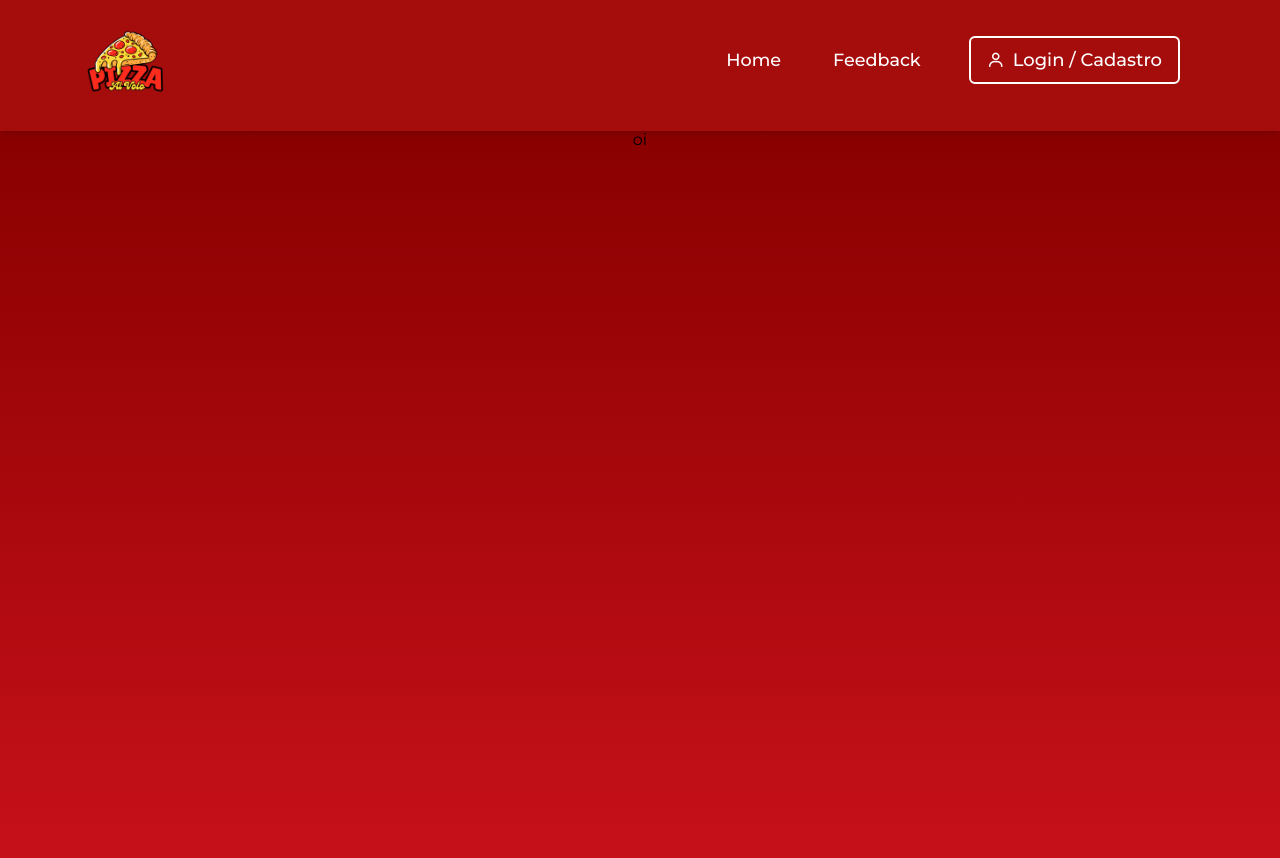
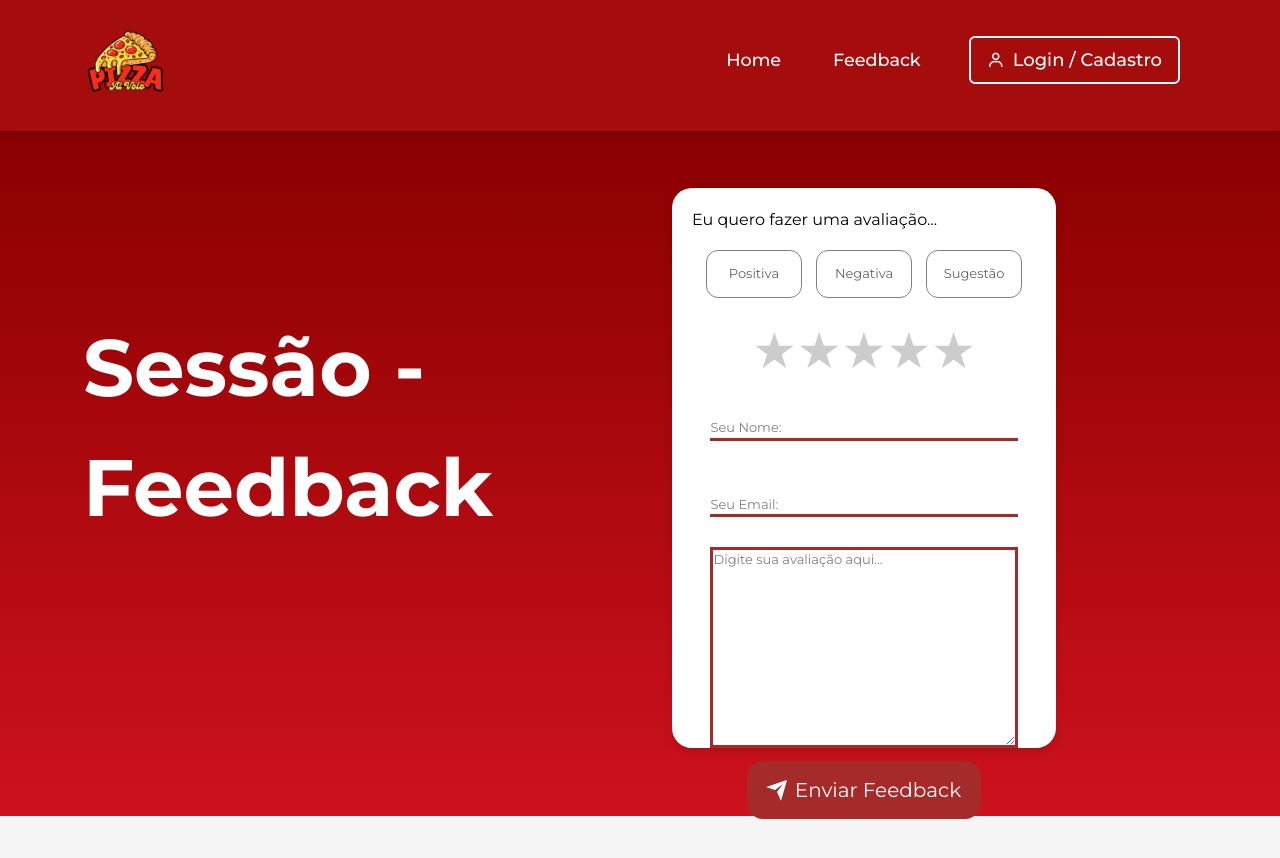
Before and after one commit to garciamanda/pizzaria-fullstack, a React (Vite) app in the folder client/: page /feedback in a window 1280 px wide. Shown: the top 858 px of the page. Built offline with nearby package versions, Linux system fonts and the light colour scheme.

Commit message:
parte 1: feedback

```diff
--- a/client/src/pages/Feedback/index.css
+++ b/client/src/pages/Feedback/index.css
@@ -1,3 +1,126 @@
 .feedback {
   background: linear-gradient(to bottom, #890000, #cd121c);
 }
+
+.btn_feedback {
+  font-size: 13px;
+  margin-top: 18px;
+  width: 28%;
+  height: 6vh;
+  border: 1px solid grey;
+  border-radius: 12px;
+  color: rgb(100, 98, 98);
+  text-align: center;
+  word-wrap: break-word;
+  white-space: normal;
+}
+
+.btn_feedback:hover {
+  color: white;
+  font-size: 16px;
+  background-color: #a72020;
+  transform: translateY(-2px);
+  box-shadow: 0 6px 12px rgba(0, 0, 0, 0.2);
+  transition-duration: 0.3s;
+  transform: translateY(-2px);
+  box-shadow: 0 6px 12px rgba(0, 0, 0, 0.2);
+  transition-duration: 0.3s;
+}
+
+.btn_active {
+  background-color: #a72020;
+  color: white;
+  transform: translateY(0);
+  box-shadow: 0 4px 8px rgba(0, 0, 0, 0.2);
+  font-size: 18px;
+}
+
+.star {
+  font-size: 50px;
+  color: #ccc;
+  transition: color 0.2s ease;
+}
+.star:hover {
+  color: gold;
+}
+.star.selected {
+  color: gold;
+}
+
+.caixafeedback:hover {
+  transform: translateY(-5px);
+  box-shadow: 0 6px 12px rgba(0, 0, 0, 0.2);
+}
+
+form {
+  display: flex;
+  flex-flow: column wrap;
+  justify-content: center;
+  align-items: center;
+
+}
+
+#nome,
+#email,
+#areatexto {
+  width: 24vw;
+  margin-top: 30px;
+  font-size: 13px;
+}
+
+#nome,
+#email {
+  border: none;
+  border-bottom: 3px solid brown;
+  outline: none;
+}
+
+#areatexto {
+  border: 3px solid brown;
+}
+
+/* Botão Enviar */
+#botaoenviar {
+  height: 13vh;
+  display: flex;
+  justify-content: center;
+  align-items: center;
+
+}
+/* From Uiverse.io by adamgiebl */
+#enviar {
+  flex-direction: row;
+  font-size: 20px;
+  background: brown;
+  color: white;
+  padding: 0.7em 1em;
+  padding-left: 0.9em;
+  display: flex;
+  justify-content: center;
+  align-items: center;
+  border: none;
+  border-radius: 16px;
+  overflow: hidden;
+  transition: all 0.2s;
+  cursor: pointer;
+  margin-bottom: 1.2rem;
+
+}
+
+#enviar:hover {
+  transform: translateY(-4px);
+  box-shadow: 0 6px 12px rgba(0, 0, 0, 0.2);
+}
+
+#enviar span {
+  display: block;
+  margin-left: 0.3em;
+  transition: all 0.3s ease-in-out;
+
+}
+
+#enviar svg {
+  display: block;
+  transform-origin: center center;
+  transition: transform 0.3s ease-in-out;
+}
--- a/client/src/pages/Feedback/index.jsx
+++ b/client/src/pages/Feedback/index.jsx
@@ -1,13 +1,80 @@
 import React from "react";
 import "./index.css";
+
 function Feedback() {
+
+
+
   return (
-    <div className="feedback mt-32 h-screen w-full ">
-      <div className="container  ">
-        <h1>oi</h1>
+    <div className="feedback mt-32 h-[86vh] w-full flex">
+      <div className="sessaofeedback h-[60vh] w-[45%] flex flex-col justify-center items-center mt-15">
+        <h1 className="text-[80px] text-white font-bold">Sessão - <br /> Feedback</h1>
       </div>
+
+      <div className="enviarfeedback h-[65vh] w-[45%] flex justify-center items-center mt-20">
+          <div className="caixafeedback w-[30vw] h-[70vh] bg-white rounded-[20px] shadow-[0_4px_8px_rgba(0,0,0,0.1)] p-[20px] transition-all duration-300 ease-in-out">
+            <p>Eu quero fazer uma avaliação...</p>
+
+            <div className="btn_feedbackcont flex justify-evenly flex-wrap">
+              <button className="btn_feedback cursor-pointer">Positiva</button>
+              <button className="btn_feedback cursor-pointer">Negativa</button>
+              <button className="btn_feedback cursor-pointer">Sugestão</button>
+
+              <div className="rating flex cursor-pointer mt-[15px]">
+                <span className="star" data-value="1">&#9733;</span>
+                <span className="star" data-value="2">&#9733;</span>
+                <span className="star" data-value="3">&#9733;</span>
+                <span className="star" data-value="4">&#9733;</span>
+                <span className="star" data-value="5">&#9733;</span>
+              </div>
+            </div>
+
+            <form action="" method="post">
+
+              <label htmlFor="nome">
+                <input type="text" id="nome" maxLength="25" placeholder="Seu Nome:" />
+              </label><br />
+
+              <label htmlFor="email">
+                <input type="email" id="email" maxLength="40" placeholder="Seu Email:" />
+                </label>
+
+                <textarea rows="10" cols="50" id="areatexto" placeholder="Digite sua avaliação aqui..."></textarea>
+
+            </form>
+
+            <div id="botaoenviar">
+              <button id="enviar">
+                <div class="svg-wrapper-1">
+                  <div class="svg-wrapper">
+                    <svg xmlns="http://www.w3.org/2000/svg" viewBox="0 0 24 24" width="24" height="24">
+                      <path fill="none" d="M0 0h24v24H0z"></path>
+                      <path fill="currentColor"
+                        d="M1.946 9.315c-.522-.174-.527-.455.01-.634l19.087-6.362c.529-.176.832.12.684.638l-5.454 19.086c-.15.529-.455.547-.679.045L12 14l6-8-8 6-8.054-2.685z">
+                      </path>Eu quero fazer uma avaliação...
+                    </svg>
+                  </div>
+                </div>
+                <span>Enviar Feedback</span>
+              </button>
+            </div>
+
+          </div>
+      </div>
+
     </div>
+
+
+
+
+
+
+
+
+
+
   );
 }
 
+
 export default Feedback;
```
